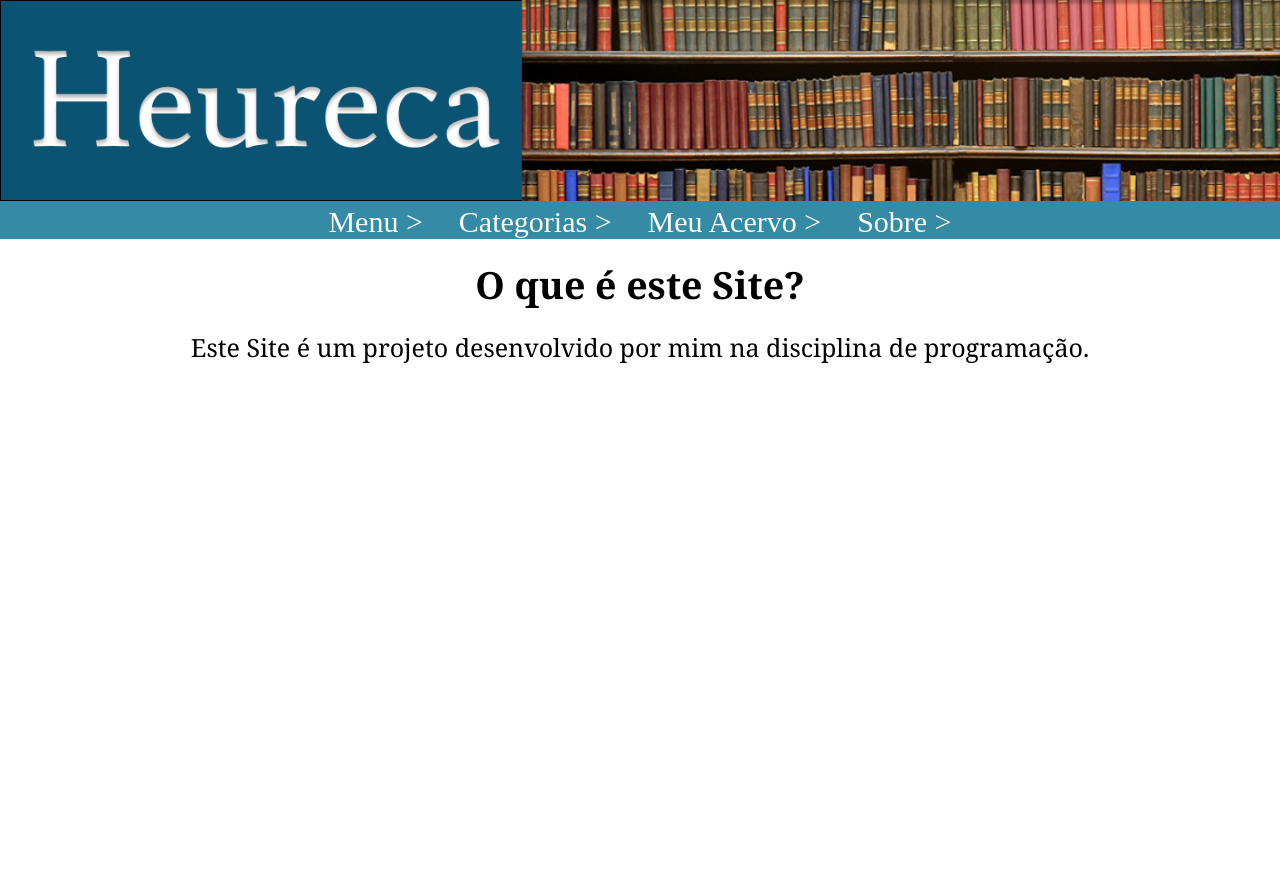
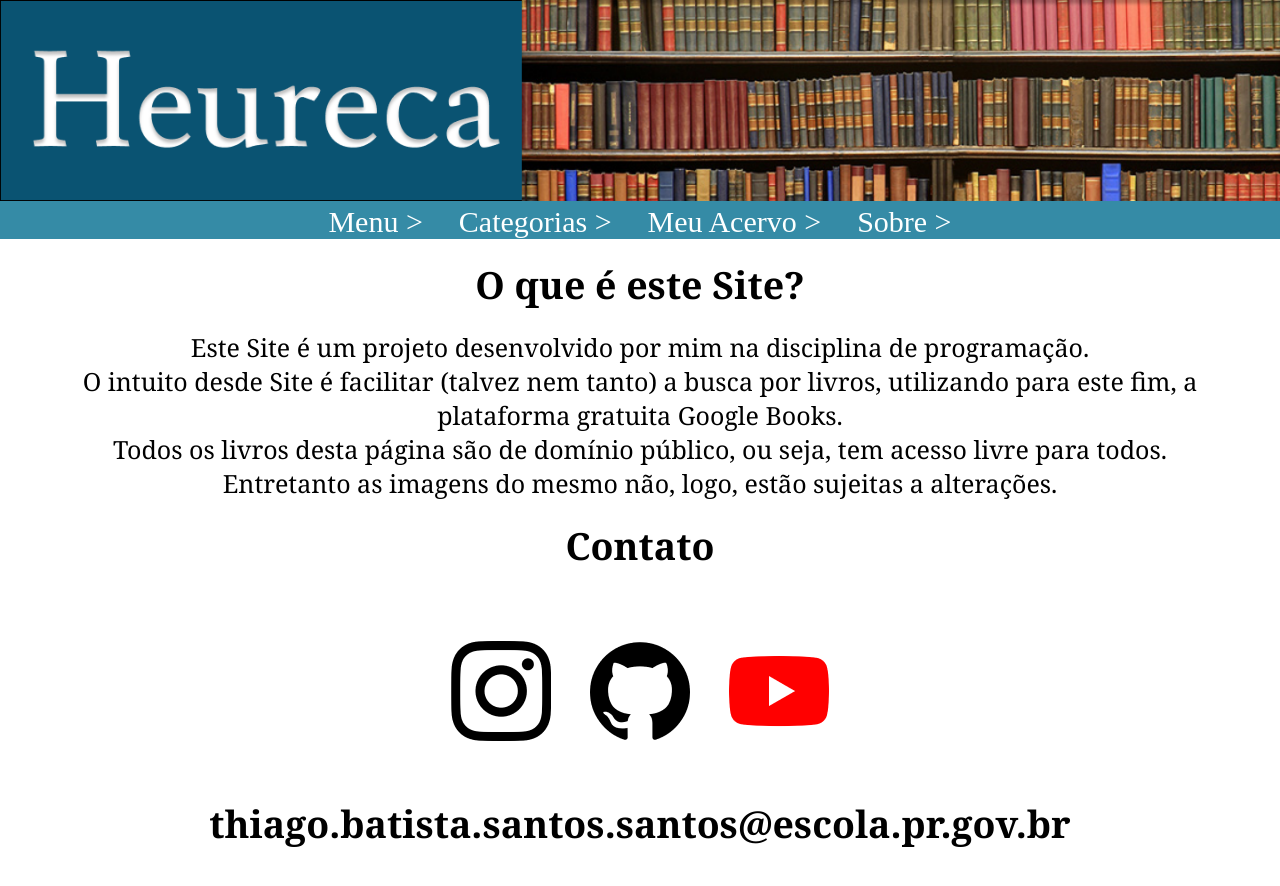
Before and after one commit to Thiago00111000/Pinus-sylvestris, a plain HTML site: page index.html in a window 1280 px wide. Before the commit the page ends 800 px from the top, so only its background shows below. Drawn offline with Linux system fonts and the light colour scheme.

Commit message:
Add files via upload

```diff
--- a/index.html
+++ b/index.html
@@ -24,6 +24,18 @@
                 <div class="texto">
                     <noscript></noscript>
                     <p> Este Site é um projeto desenvolvido por mim na disciplina de programação.</p>
+                    <p>O intuito desde Site é facilitar (talvez nem tanto) a busca por livros, utilizando para este fim, a plataforma gratuita Google Books.</p>
+                    <p>Todos os livros desta página são de domínio público, ou seja, tem acesso livre para todos.</p>
+                    <p>Entretanto as imagens do mesmo não, logo, estão sujeitas a alterações.</p>
+                    </div>
+                    </span>
+                <div class="titulo"><h1>Contato</h1></div>
+                    <span>
+                    <div class="rede">
+                    <a href="https://www.youtube.com/watch?v=lpiB2wMc49g"><img class="logo" src="Insta.png" alt="N/A"></a>
+                    <a href="https://github.com/Thiago00111000"><img class="logo" src="github.png" alt="N/A"></a>
+                    <a href="https://www.youtube.com/channel/UCkv5QoUjLVfSthwPwynBJjw"><img class="logo" src="youtube.png" alt="N/A"></a>
+                    <h1>thiago.batista.santos.santos@escola.pr.gov.br</h1>
                 </div>
             </span>
     </section>
```
